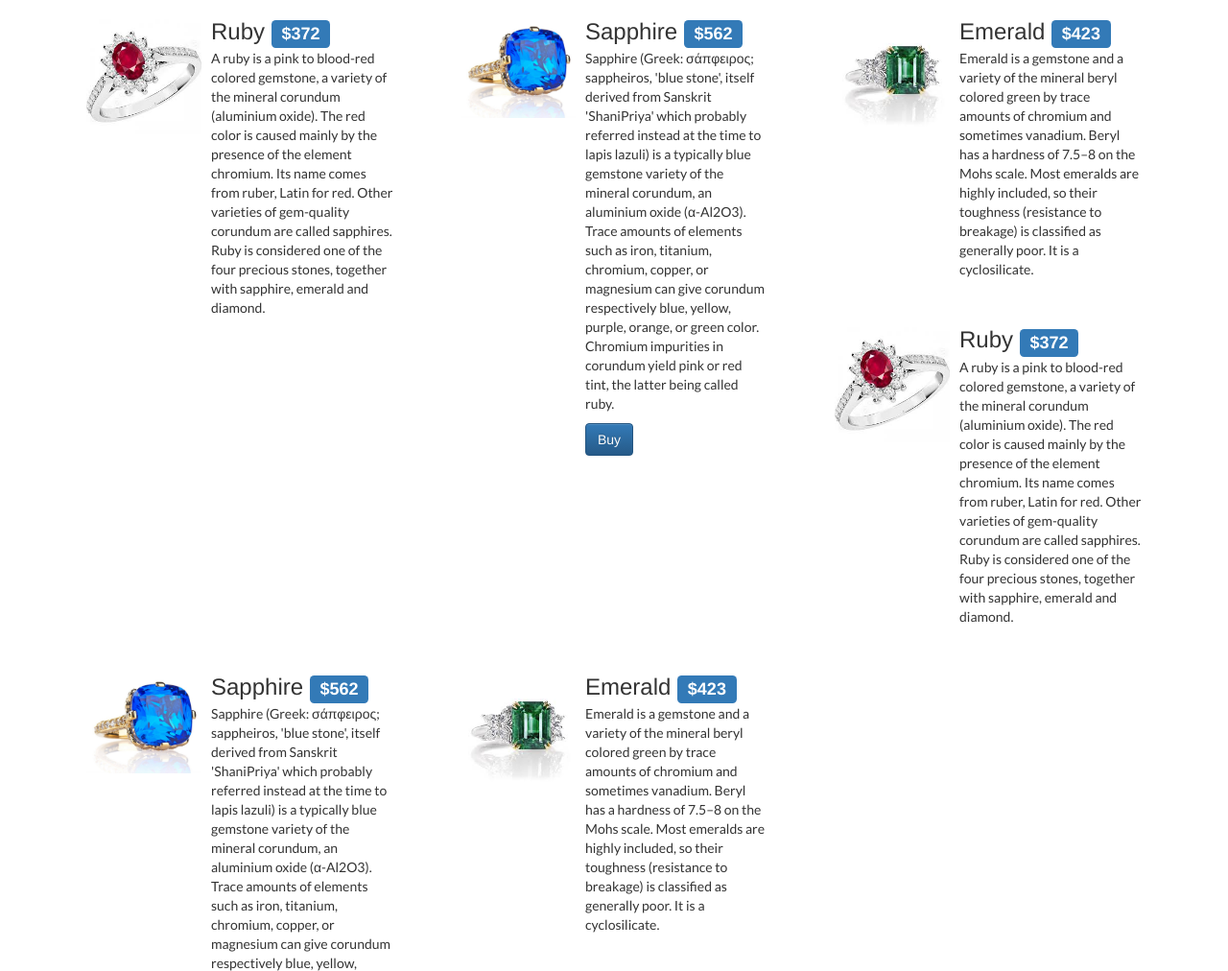
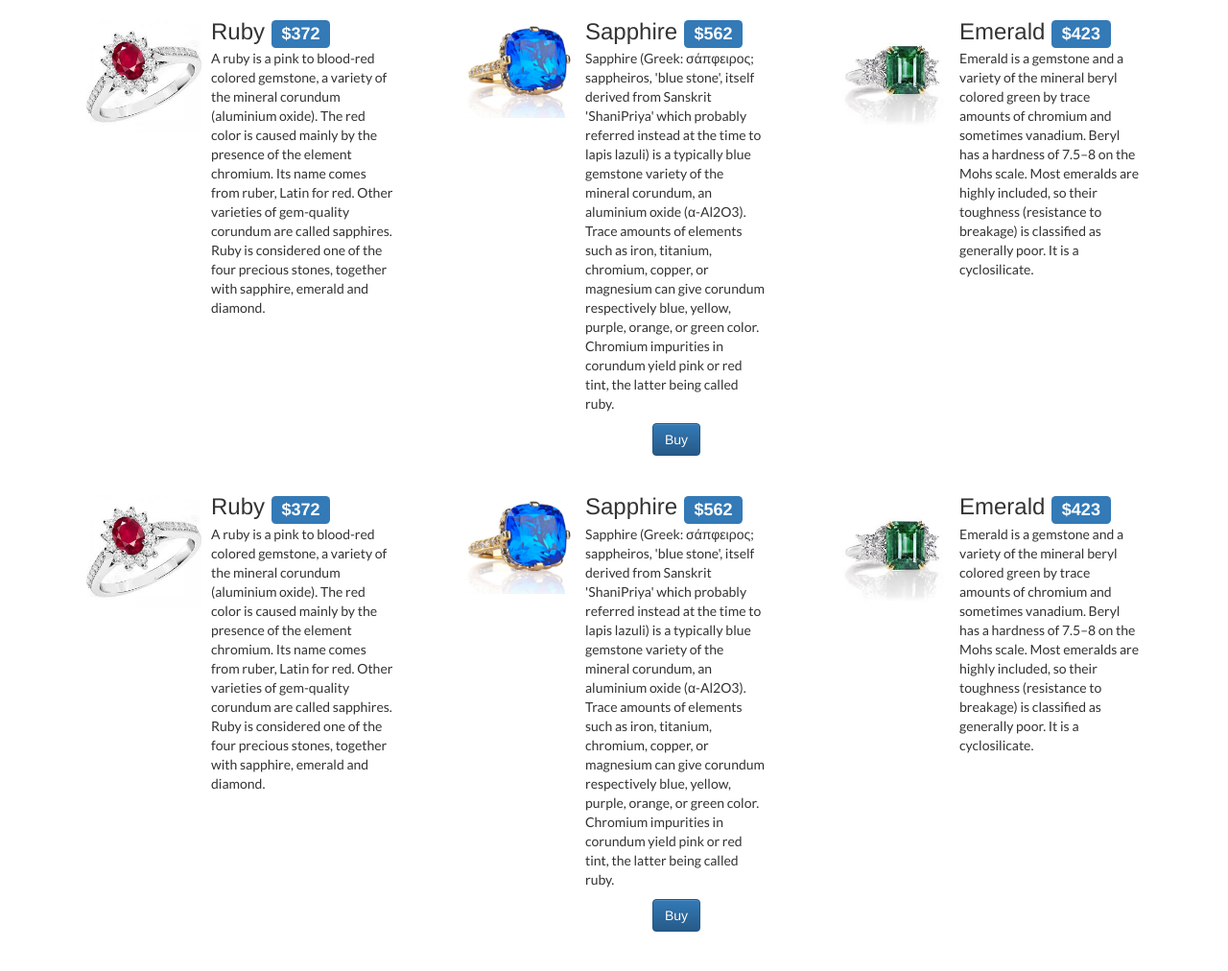
Before and after one commit to Igor333m/angulargems, a website: page index.html in a window 1280 px wide. Shown: the top 1012 px of the page at 96% size. After the commit the page ends 991 px from the top, so only its background shows below. Drawn offline with Linux system fonts and the light colour scheme.

Commit message:
bootstrap grid now working with more than 3 gems

```diff
--- a/bower.json
+++ b/bower.json
@@ -19,6 +19,10 @@
   },
   "devDependencies": {
     "bootstrap": "^3.3.6",
-    "angular": "angularjs#^1.5.5"
+    "angular": "angularjs#^1.5.5",
+    "angular-filters": "^1.1.2"
+  },
+  "resolutions": {
+    "angular": "^1.5.5"
   }
 }
--- a/css/style.css
+++ b/css/style.css
@@ -1,5 +1,6 @@
 p {
 	font-family: 'lato', 'helvetica', sans-serif;
+	// border: solid red 1px;
 }
 
 .paddingtop{
@@ -9,3 +10,13 @@ p {
 img[src] {
 	width: 120px;
 }
+
+@media (max-width: 400px) {
+	img[src] {
+	width: 60px;
+	}
+}
+.media-body > p {
+	// height: 400px;
+	// overflow-y: scroll;
+}
--- a/index.html
+++ b/index.html
@@ -13,9 +13,11 @@
     <script src="js/app.js" type="text/javascript"></script>
 </head>
 <body>
-	<div class="container" ng-controller = "GemController as gem">
-		<div class="row">
-			<div class="col-xs-12 col-sm-6 col-lg-4" ng-repeat="product in gem.gems">
+	<div class="container">
+		<div class="row" ng-controller = "GemController as gem">
+			<div ng-repeat="product in gem.gems">
+				<div class="clearfix visible-lg" ng-if="$index % 3 == 0"></div>
+				<div class="col-xs-12 col-sm-6 col-lg-4">
 					<div class="media paddingtop">
 						<div class="media-left">
 							<img class="media-object" ng-attr-src="{{ product.source }}" alt="Ruby gemstone">
@@ -25,7 +27,8 @@
 								<span class="label label-primary label-xs">{{ product.price }}</span>
 							</h3>
 							<p>{{ product.description }}</p>
-						<button type="button" class="btn btn-primary" ng-show="product.canPurchase">Buy</button>
+							<button type="button" class="btn btn-primary center-block" ng-show="product.canPurchase">Buy</button>
+						</div>
 					</div>
 				</div>
 			</div>
```
Lines whose indentation alone changed are shown as unchanged.
